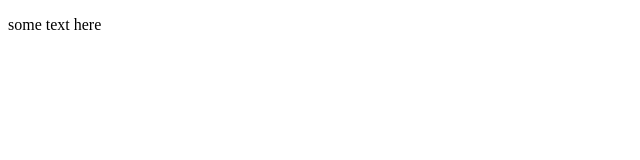
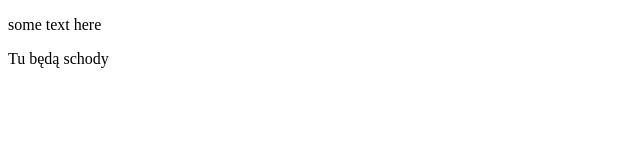
Before and after one commit to nataliyasoyko/natalka15.github.io, a plain HTML site: page index.html in a window 1280 px wide. Shown: the full height of the page, 0-640 px from the left. Drawn offline with Linux system fonts and the light colour scheme.

Commit message:
dodano kolejny paragrag na galezi master

```diff
--- a/index.html
+++ b/index.html
@@ -7,6 +7,6 @@
 </head>
 <body>
     <p> some text here </p>
-
+    <p>Tu będą schody</p>
 </body>
 </html>
```
